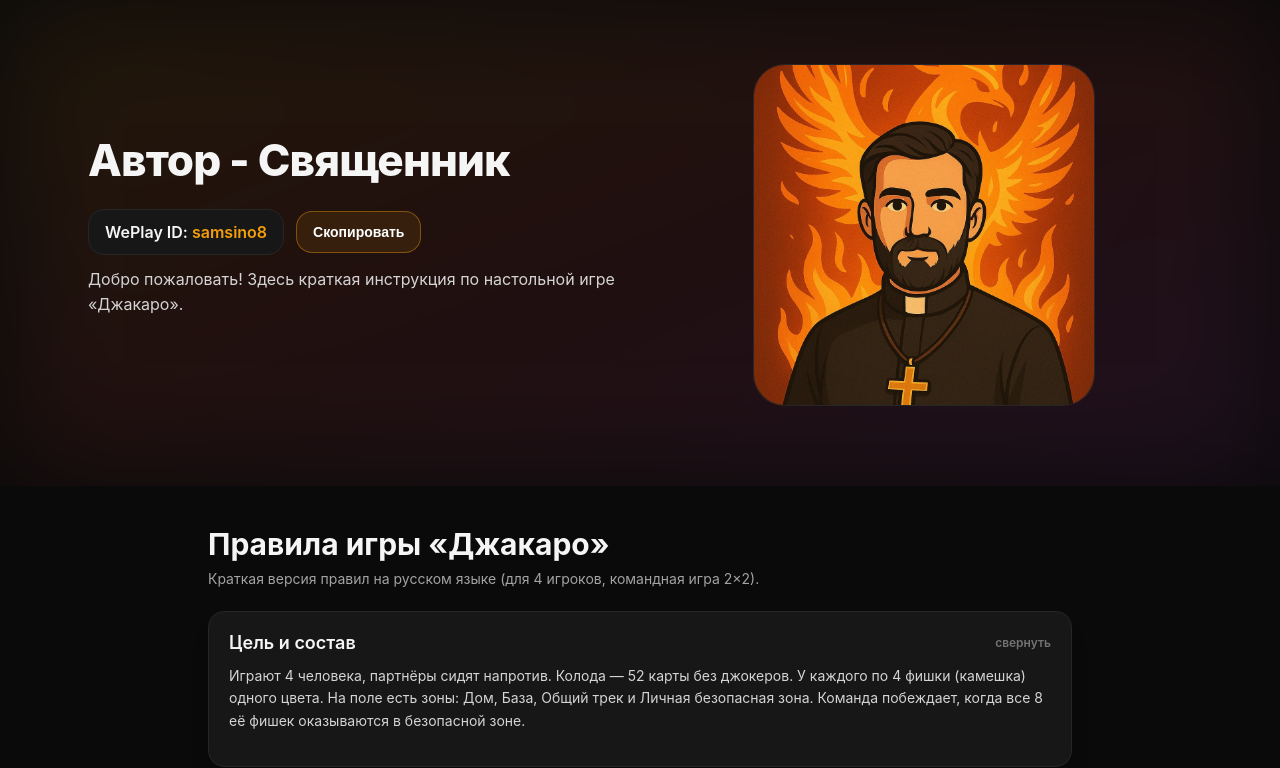
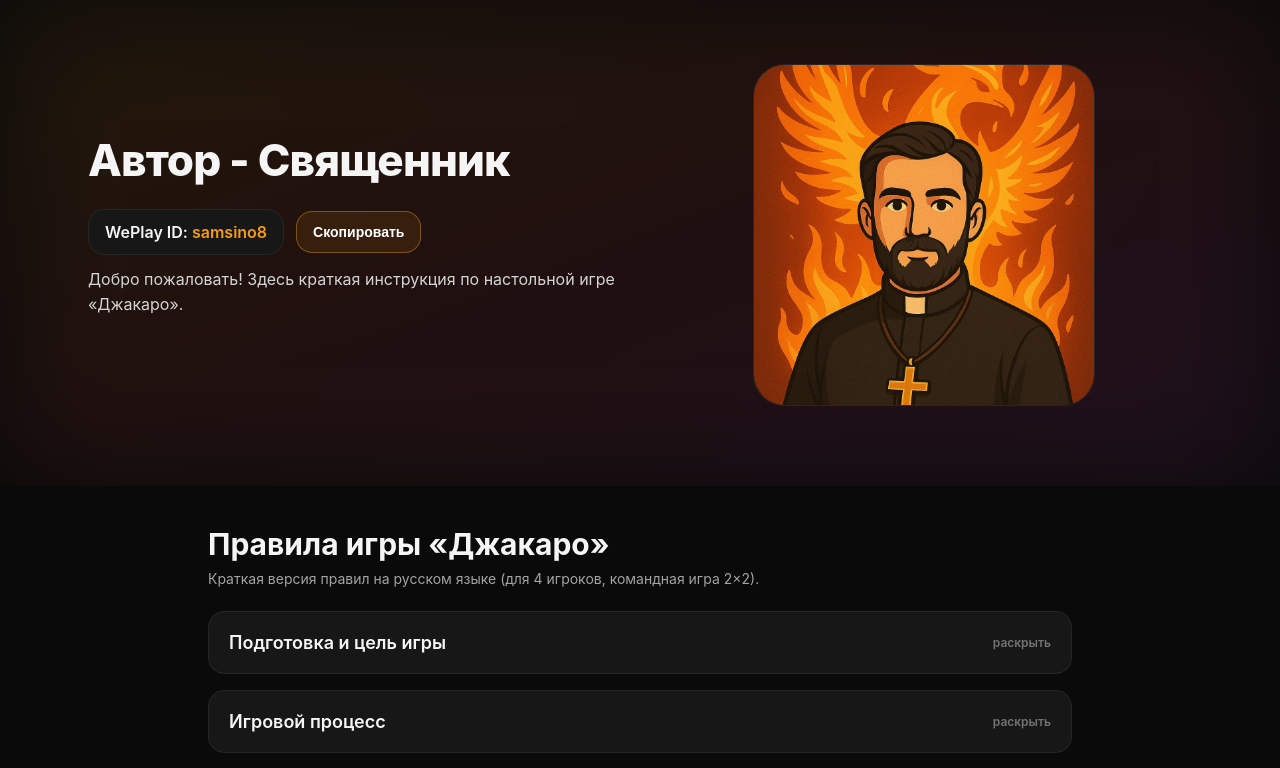
Before and after one commit to Narek20/jackaroo, a React (Create React App) app: page / in a window 1280 px wide. Shown: the top 768 px of the page. Built offline with nearby package versions, Linux system fonts and the light colour scheme.

Commit message:
fix eslint errors

```diff
--- a/src/App.tsx
+++ b/src/App.tsx
@@ -371,31 +371,53 @@ export default function JackarooLanding() {
           </p>
 
           <div style={{ marginTop: xs ? "1rem" : "1.5rem" }}>
-            <RuleDetails title="Цель и состав" initiallyOpen>
-              <p style={{ marginTop: 0 }}>
-                Играют 4 человека, партнёры сидят напротив. Колода — 52 карты
-                без джокеров. У каждого по 4 фишки (камешка) одного цвета. На
-                поле есть зоны: Дом, База, Общий трек и Личная безопасная зона.
-                Команда побеждает, когда все 8 её фишек оказываются в безопасной
-                зоне.
-              </p>
+            <RuleDetails title="Подготовка и цель игры">
+              <ul style={{ paddingLeft: "1.25rem", margin: 0 }}>
+                <li style={{ marginTop: 0 }}>
+                  Игроки: Четыре игрока, образующие две команды по два партнёра.
+                  Партнёры сидят друг напротив друга.
+                </li>
+                <li style={{ marginTop: 0 }}>
+                  Оборудование: Игровое поле Jackaroo, 16 шариков 4 цветов и
+                  стандартная колода из 52 карт. На поле есть зоны: Дом, База,
+                  Общий трек и Личная безопасная зона.
+                </li>
+                <li style={{ marginTop: 0 }}>
+                  Цель: Первая команда, которая приведёт все восемь своих
+                  шариков в «зону безопасности», выигрывает. Когда все шарики
+                  одного игрока уже находятся в своей безопасной зоне то после
+                  этого он ходит шариками своего напарника.
+                </li>
+              </ul>
             </RuleDetails>
 
-            <RuleDetails title="Подготовка и ход игры">
+            <RuleDetails title="Игровой процесс">
               <ul style={{ paddingLeft: "1.25rem", margin: 0 }}>
                 <li style={{ marginBottom: "0.25rem" }}>
-                  Случайным образом выбрать сдающего. Раздать каждому по 4
-                  карты.
+                  Раздача: Ведущий (дилер) тасует карты и раздаёт каждому игроку
+                  по четыре карты. Игра продолжается по часовой стрелке, начиная
+                  с игрока слева от дилера.
                 </li>
                 <li style={{ marginBottom: "0.25rem" }}>
-                  Ход по часовой стрелке, начинает игрок слева от сдающего.
+                  Ходы: В свой ход игрок разыгрывает одну карту и передвигает
+                  один из своих шариков в соответствии со значением карты или её
+                  особым действием. Если игрок не может разыграть карту, он
+                  должен сбросить её и пропустить ход.
                 </li>
                 <li style={{ marginBottom: "0.25rem" }}>
-                  Игрок за ход разыгрывает одну карту и выполняет её действие.
+                  Передвижение: Шарики начинают движение из базы и двигаются по
+                  основному треку.
                 </li>
                 <li>
-                  Когда все карты разыграны, сброс перемешивается и формирует
-                  новую колоду. Роль сдающего переходит по кругу.
+                  Съедание противника: Если шарик игрока попадает на клетку, где
+                  стоит шарик соперника, тот «съедается» и возвращается в свой
+                  дом.
+                </li>
+                <li>
+                  Безопасность: Шарик, находящийся в базе, нельзя сдвинуть,
+                  обойти или «съесть». Если два собственных шарика стоят подряд,
+                  передний считается «базой» — его нельзя перепрыгнуть или
+                  съесть.
                 </li>
               </ul>
             </RuleDetails>
```
